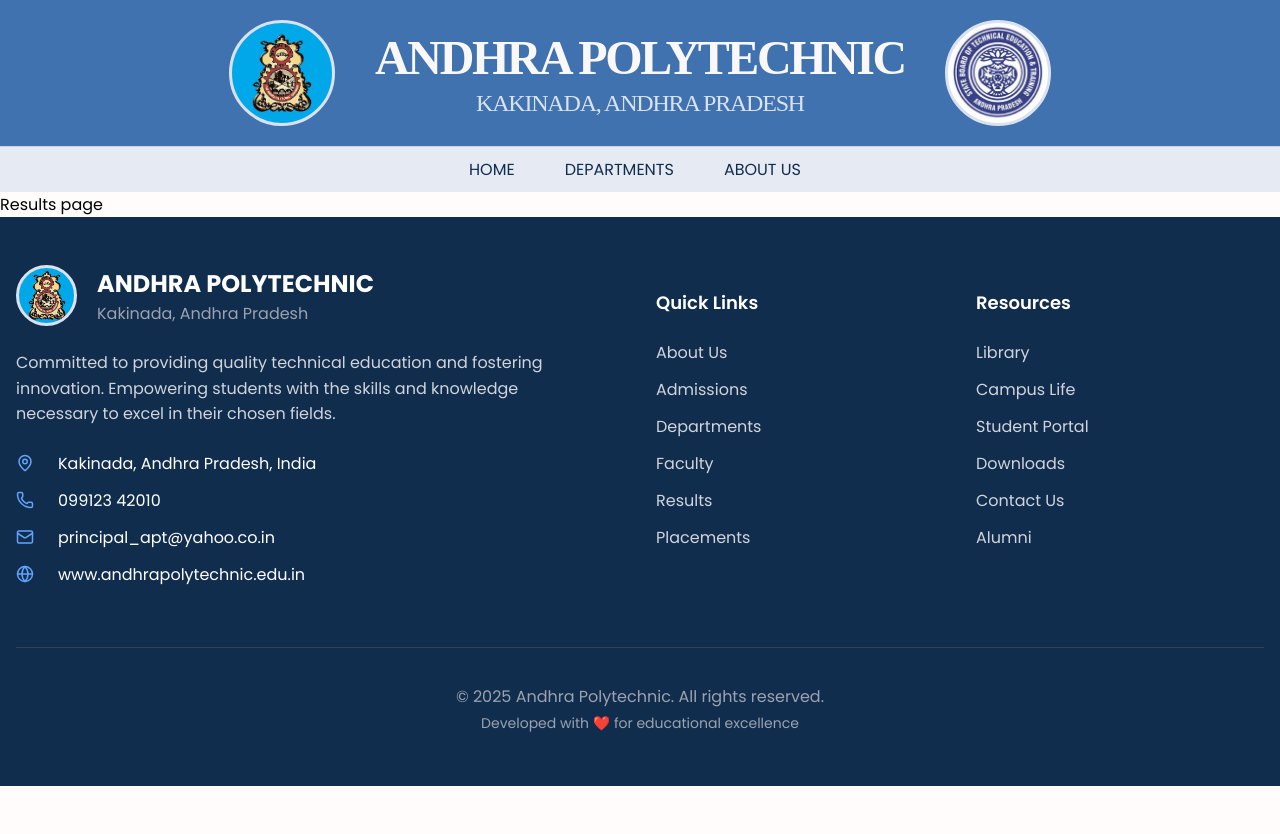
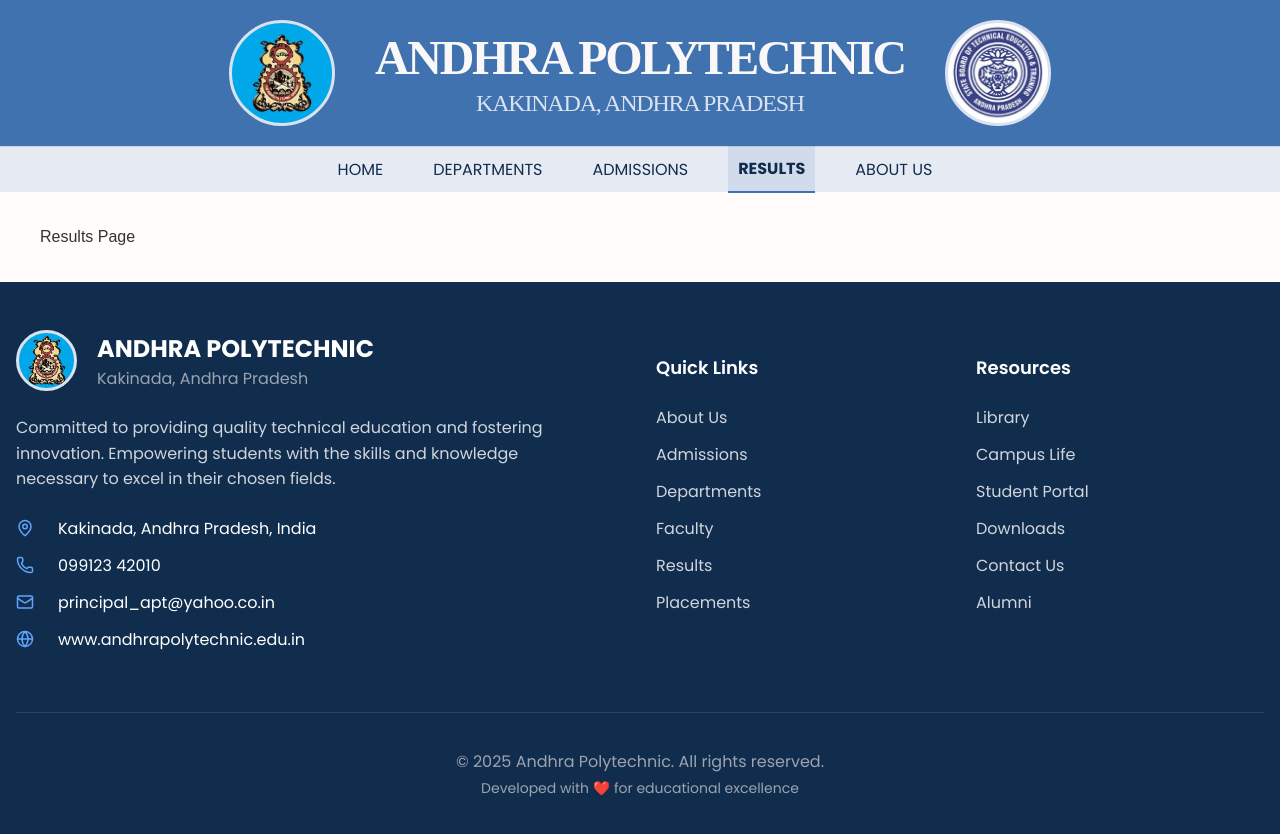
Before and after one commit to DhanushSaiCoder/AndhraPolytechnic, a React (Create React App) app in the folder frontend/: page /results in a window 1280 px wide. Shown: the top 834 px of the page. Before the commit the page ends 800 px from the top, so only its background shows below. Built offline with nearby package versions, Linux system fonts and the light colour scheme.

Commit message:
+pages: results, admissions

```diff
--- a/frontend/src/components/NavigationBar.js
+++ b/frontend/src/components/NavigationBar.js
@@ -22,7 +22,7 @@ const NavigationBar = () => {
             >
                 Departments
             </NavLink>
-            {/* <NavLink
+            <NavLink
                 to="/admissions"
                 className={({ isActive }) => isActive ? 'navLink activeNavLink' : 'navLink'}
                 style={({ isActive }) => ({ marginRight: 10, fontWeight: isActive ? 'bold' : 'normal' })}
@@ -35,7 +35,7 @@ const NavigationBar = () => {
                 style={({ isActive }) => ({ marginRight: 10, fontWeight: isActive ? 'bold' : 'normal' })}
             >
                 Results
-            </NavLink> */}
+            </NavLink>
             <NavLink
                 to="/about"
                 className={({ isActive }) => isActive ? 'navLink activeNavLink' : 'navLink'}
--- a/frontend/src/pages/ResultsPage.js
+++ b/frontend/src/pages/ResultsPage.js
@@ -1,11 +1,20 @@
 import React from 'react';
+import '../styles/ResultsStyles/ResultsPage.css';
 
-const Results = () => {
-    return (
-        <div>
-            Results page
-        </div>
-    );
-}
+const dummyResults = [
+  { id: 1, name: 'John Doe', rollNo: 'AP101', course: 'Diploma in CSE', semester: '1st', grade: 'A', score: 92 },
+  { id: 2, name: 'Jane Smith', rollNo: 'AP102', course: 'Diploma in ECE', semester: '1st', grade: 'B+', score: 88 },
+  { id: 3, name: 'Peter Jones', rollNo: 'AP103', course: 'Diploma in EEE', semester: '1st', grade: 'A-', score: 90 },
+  { id: 4, name: 'Alice Brown', rollNo: 'AP104', course: 'Diploma in Civil', semester: '1st', grade: 'B', score: 85 },
+  { id: 5, name: 'Bob White', rollNo: 'AP105', course: 'Diploma in Mech', semester: '1st', grade: 'A', score: 95 },
+];
 
-export default Results;
+const ResultsPage = () => {
+  return (
+    <div className="results-page">
+      <p>Results Page</p>
+    </div>
+  );
+};
+
+export default ResultsPage;
--- /dev/null
+++ b/frontend/src/styles/ResultsStyles/ResultsPage.css
@@ -0,0 +1,7 @@
+.results-page {
+  font-family: 'Arial', sans-serif;
+  padding: 20px;
+  max-width: 1200px;
+  margin: 0 auto;
+  color: #333;
+}
```
